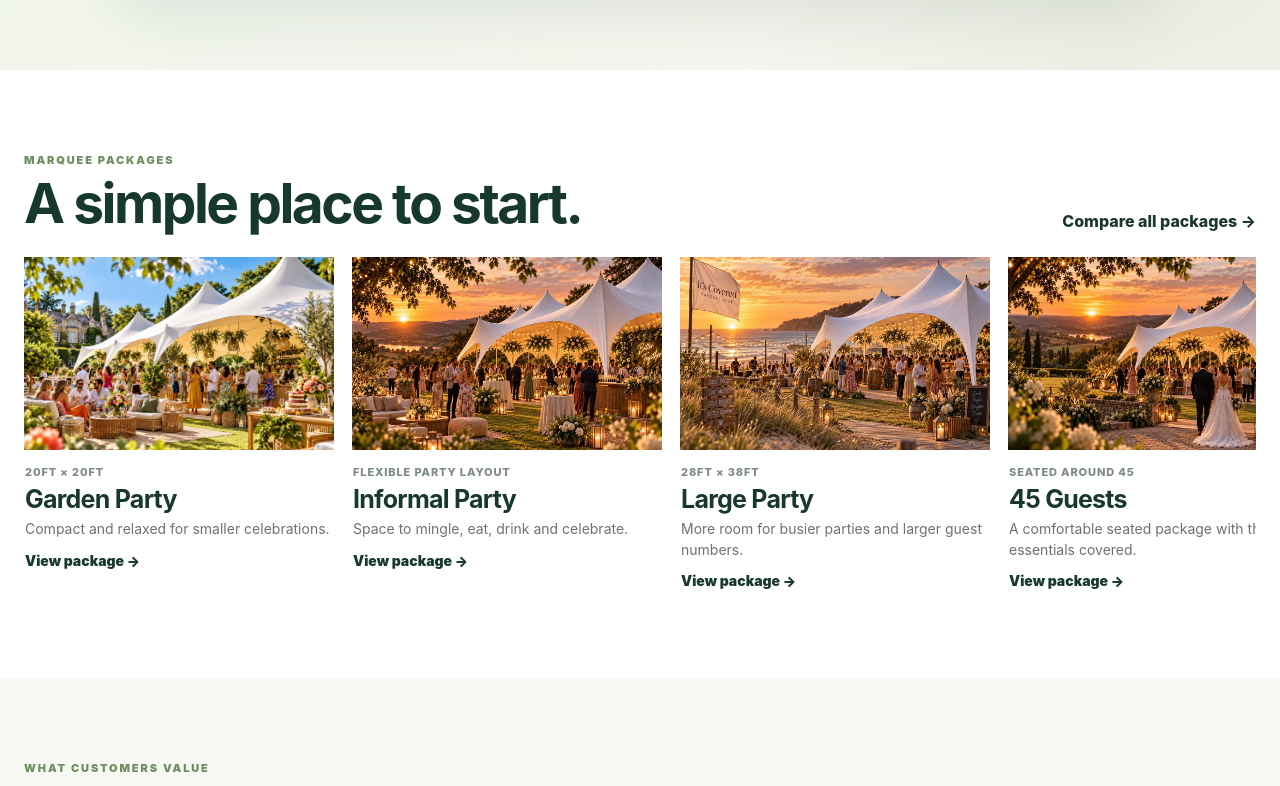
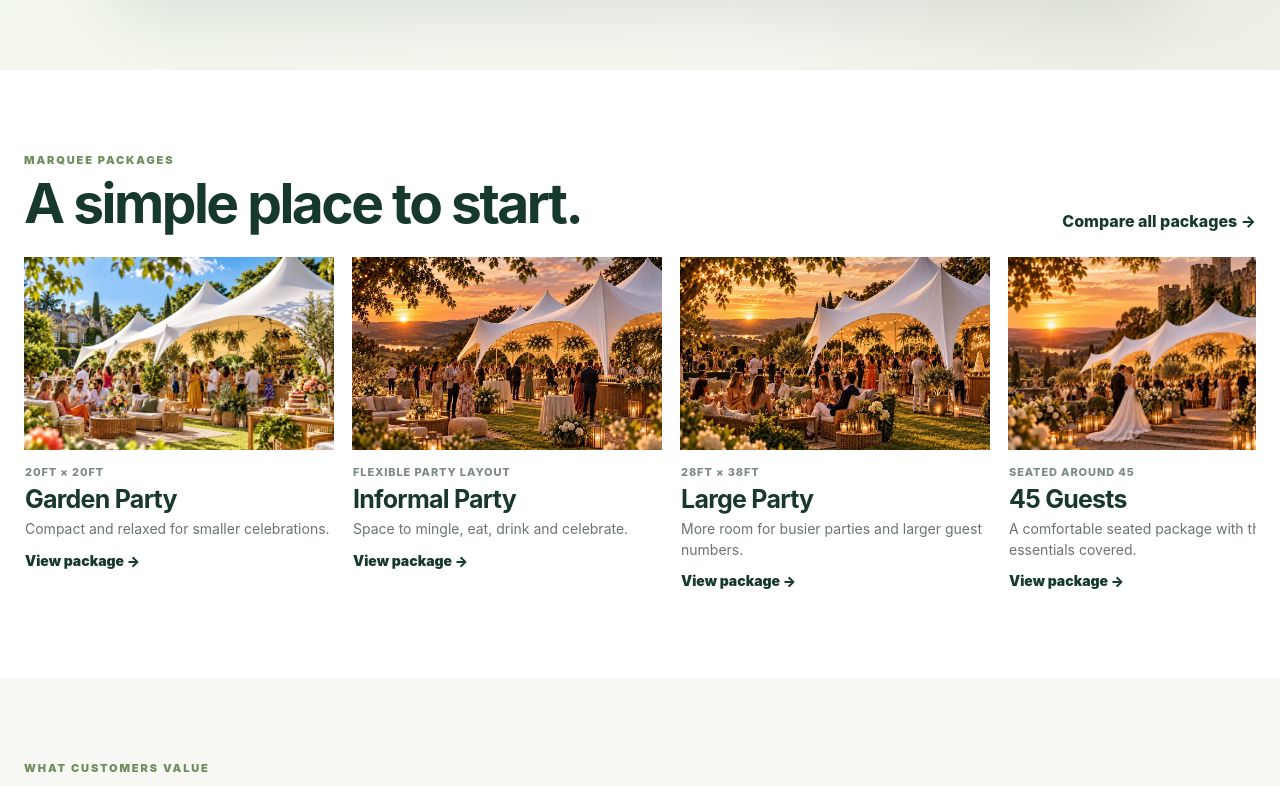
Before and after one commit to j29fp2jdsz-jpg/It-s-covered-website, a Next.js app: page / in a window 1280 px wide. Shown: the part 2476-3262 px from the top of the page. Built offline with nearby package versions, Linux system fonts and the light colour scheme.

Commit message:
Correct homepage image labels and category placements

```diff
--- a/app/page.tsx
+++ b/app/page.tsx
@@ -12,15 +12,15 @@ const moments = [
   { href:'/events/festivals-events', title:'Rugby festivals', category:'Festivals & Events', image:'/images/events/event-rugby.webp' },
   { href:'/events/festivals-events', title:'Motorsport event villages', category:'Festivals & Events', image:'/images/events/event-motocross.webp' },
   { href:'/events/festivals-events', title:'Race registration', category:'Festivals & Events', image:'/images/events/event-registration.webp' },
-  { href:'/events/weddings', title:'Country weddings', category:'Weddings', image:'/images/weddings/wedding-countryside.webp' },
-  { href:'/events/parties', title:'Outdoor celebrations', category:'Parties', image:'/images/parties/party-beach.webp' },
+  { href:'/events/weddings', title:'Wedding celebrations', category:'Weddings', image:'/images/weddings/wedding-countryside.webp' },
+  { href:'/events/festivals-events', title:'Beach festivals', category:'Festivals & Events', image:'/images/events/event-beach.webp' },
 ] as const;
 
 const packages = [
   { slug:'garden-party', title:'Garden Party', image:'/images/parties/party-garden.webp', meta:'20ft × 20ft', copy:'Compact and relaxed for smaller celebrations.' },
   { slug:'informal-party', title:'Informal Party', image:'/images/parties/party-engagement.webp', meta:'Flexible party layout', copy:'Space to mingle, eat, drink and celebrate.' },
-  { slug:'large-party', title:'Large Party', image:'/images/parties/party-beach.webp', meta:'28ft × 38ft', copy:'More room for busier parties and larger guest numbers.' },
-  { slug:'45-guests', title:'45 Guests', image:'/images/weddings/wedding-countryside.webp', meta:'Seated around 45', copy:'A comfortable seated package with the essentials covered.' },
+  { slug:'large-party', title:'Large Party', image:'/images/parties/party-birthday.webp', meta:'28ft × 38ft', copy:'More room for busier parties and larger guest numbers.' },
+  { slug:'45-guests', title:'45 Guests', image:'/images/weddings/wedding-castle.webp', meta:'Seated around 45', copy:'A comfortable seated package with the essentials covered.' },
   { slug:'80-guests', title:'80 Guests', image:'/images/weddings/wedding-castle-reception.webp', meta:'Seated up to 80', copy:'A larger Capri setup for weddings and hospitality.' },
 ] as const;
 
```
